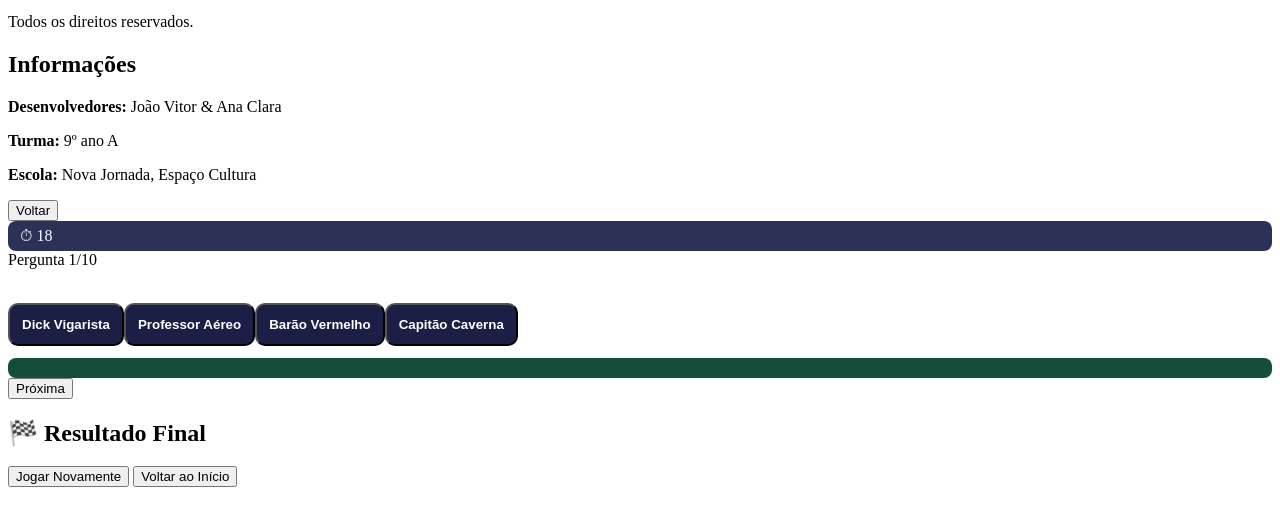
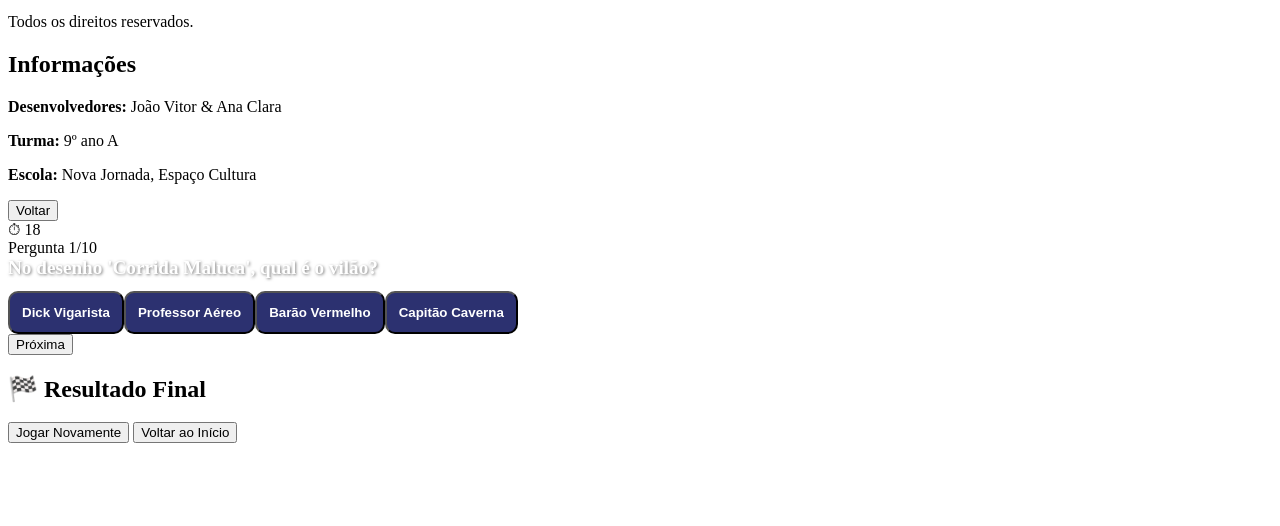
Before and after one commit to DehCore/Game-John, a plain HTML site: page index.html in a window 1280 px wide. Both pictures are taken after a click on the button "Iniciar". Shown: the part 92-618 px from the top of the page. Drawn offline with Linux system fonts and the light colour scheme.

Commit message:
style.css

```diff
--- a/style.css
+++ b/style.css
@@ -3,37 +3,28 @@
   font-size: 1.2rem;
   font-weight: 600;
   margin-bottom: 12px;
-  color: #ffffff; /* deixa bem branco */
+  color: #ffffff; /* branco total */
+  text-shadow: 1px 1px 3px rgba(0,0,0,0.5); /* sombra leve para destacar */
 }
 
 /* BOTÕES DE RESPOSTA */
 .answer {
-  background: #1b1f45; /* mantém o degradê escuro mas mais claro que antes */
+  background: #2c3170; /* fundo mais claro que antes */
   padding: 12px;
   border-radius: 10px;
   cursor: pointer;
   text-align: left;
   color: #ffffff; /* texto branco */
   font-weight: 600;
+  transition: background 0.2s;
 }
 
 .answer:hover {
-  background: #2c3170; /* hover mais claro */
+  background: #3a3f8f; /* hover mais claro */
+  color: #ffffff;
+  text-shadow: 1px 1px 2px rgba(0,0,0,0.6);
 }
 
-/* INFO BOX (opcional, clarear também) */
-.info-box {
-  margin-top: 12px;
-  padding: 10px;
-  border-radius: 8px;
-  background: #154d3c; /* mais contraste */
-  color: #ffffff; /* texto branco */
-}
-
-/* TIMER (opcional) */
-.timer {
-  background: #2c3158; /* mais contraste */
-  padding: 6px 12px;
-  border-radius: 8px;
-  color: #ffffff; /* branco */
-}
+/* CORRETAS/ERRADAS (não mudar, só aumentar contraste se quiser) */
+.correct{ background: #17623a !important; color:#fff; }
+.wrong{ background: #8a1d2f !important; color:#fff; }
```
